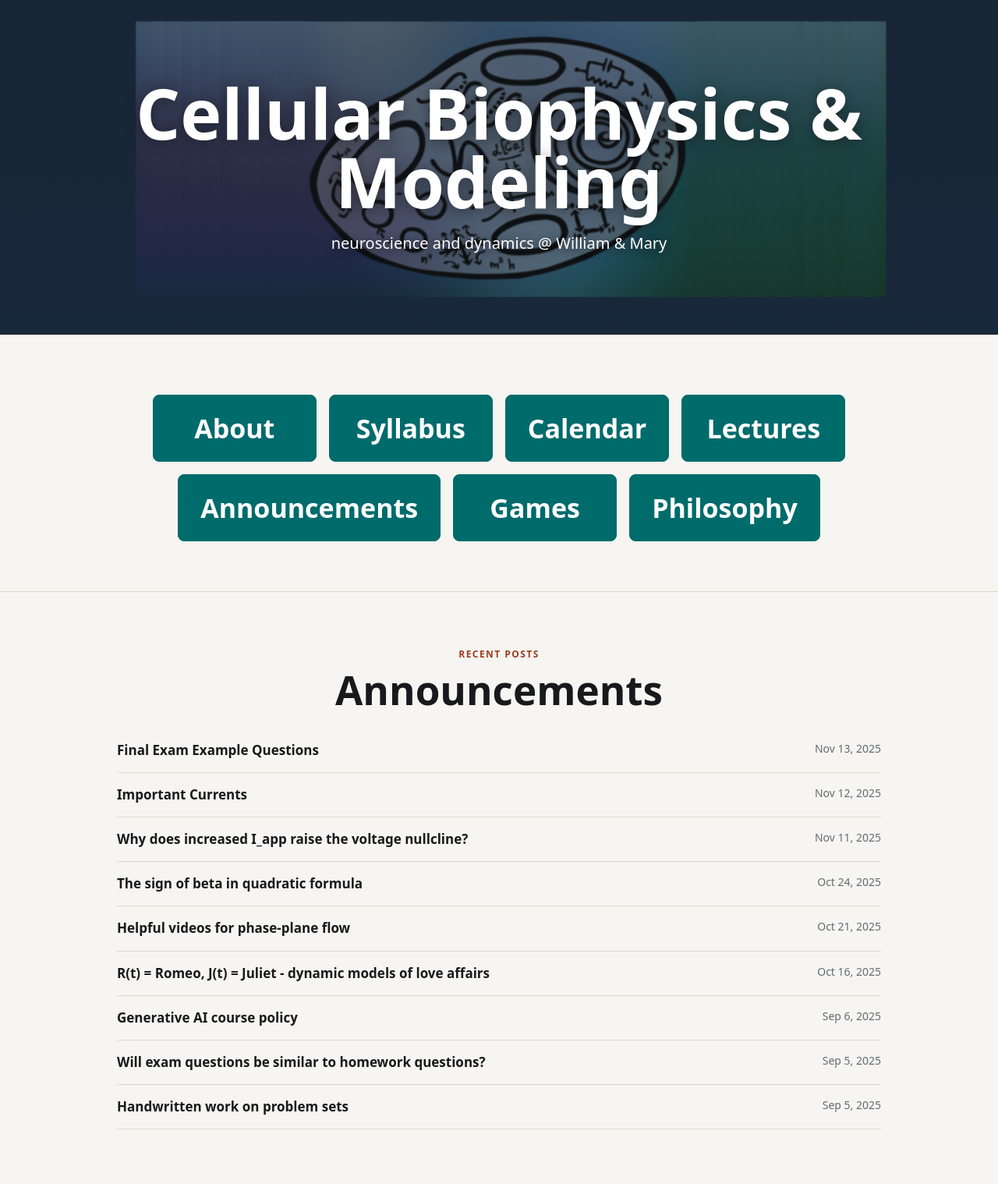
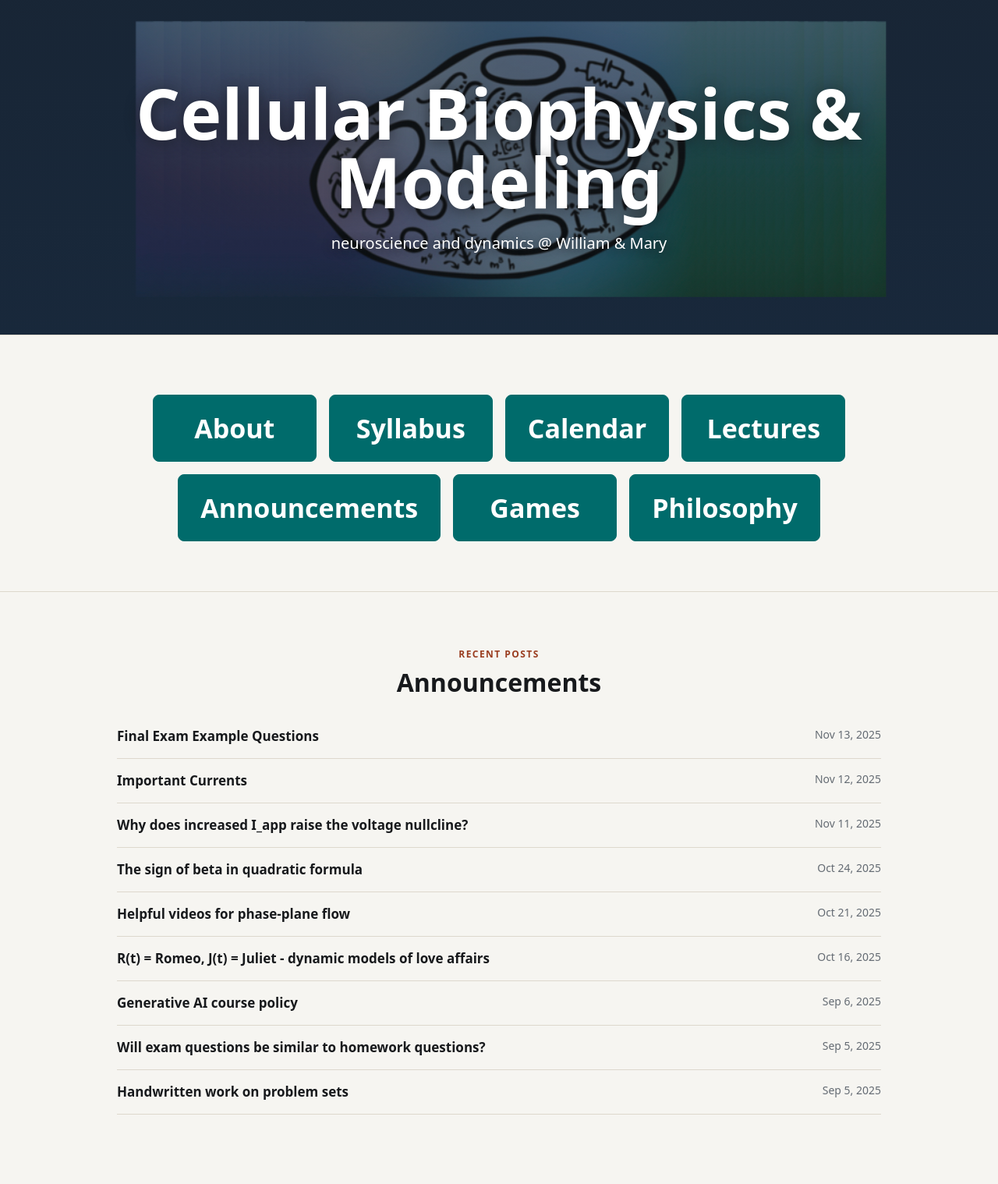
Before and after one commit to gregconradismith/cellular-biophysics-and-modeling, a Jekyll site: the page built from docs/index.md, in a window 1280 px wide. Shown: the whole page at 78% size. Built offline with Jekyll 4.4.1, drawn with Linux system fonts in a browser that asks for light colours.

Commit message:
Regularize page heading sizes

```diff
--- a/docs/assets/site.css
+++ b/docs/assets/site.css
@@ -154,8 +154,8 @@
 .section-heading { margin-bottom: 22px; }
 .section-heading h1, .section-heading h2 {
   margin: 0;
-  font-size: clamp(30px, 4vw, 52px);
-  line-height: 1.08;
+  font-size: clamp(22px, 2.6vw, 32px);
+  line-height: 1.15;
 }
 .section-heading p:not(.eyebrow) { max-width: 780px; color: var(--muted); }
 .home-announcements .section-heading {
@@ -343,8 +343,8 @@
 }
 .content-page h1 {
   margin: 0 0 26px;
-  font-size: clamp(34px, 5vw, 64px);
-  line-height: 1.05;
+  font-size: clamp(22px, 3vw, 38px);
+  line-height: 1.12;
 }
 .page-kicker {
   color: var(--accent-2);
@@ -400,6 +400,7 @@
 }
 .lecture-nav-button.disabled span { color: var(--muted); }
 .wp-content h1, .wp-content h2, .wp-content h3 { line-height: 1.15; margin-top: 1.5em; }
+.wp-content h1 { font-size: clamp(20px, 2.4vw, 32px); }
 .wp-content h1:first-child, .wp-content h2:first-child, .wp-content h3:first-child { margin-top: 0; }
 .wp-content p { max-width: 78ch; }
 .wp-content li { max-width: none; }
```
